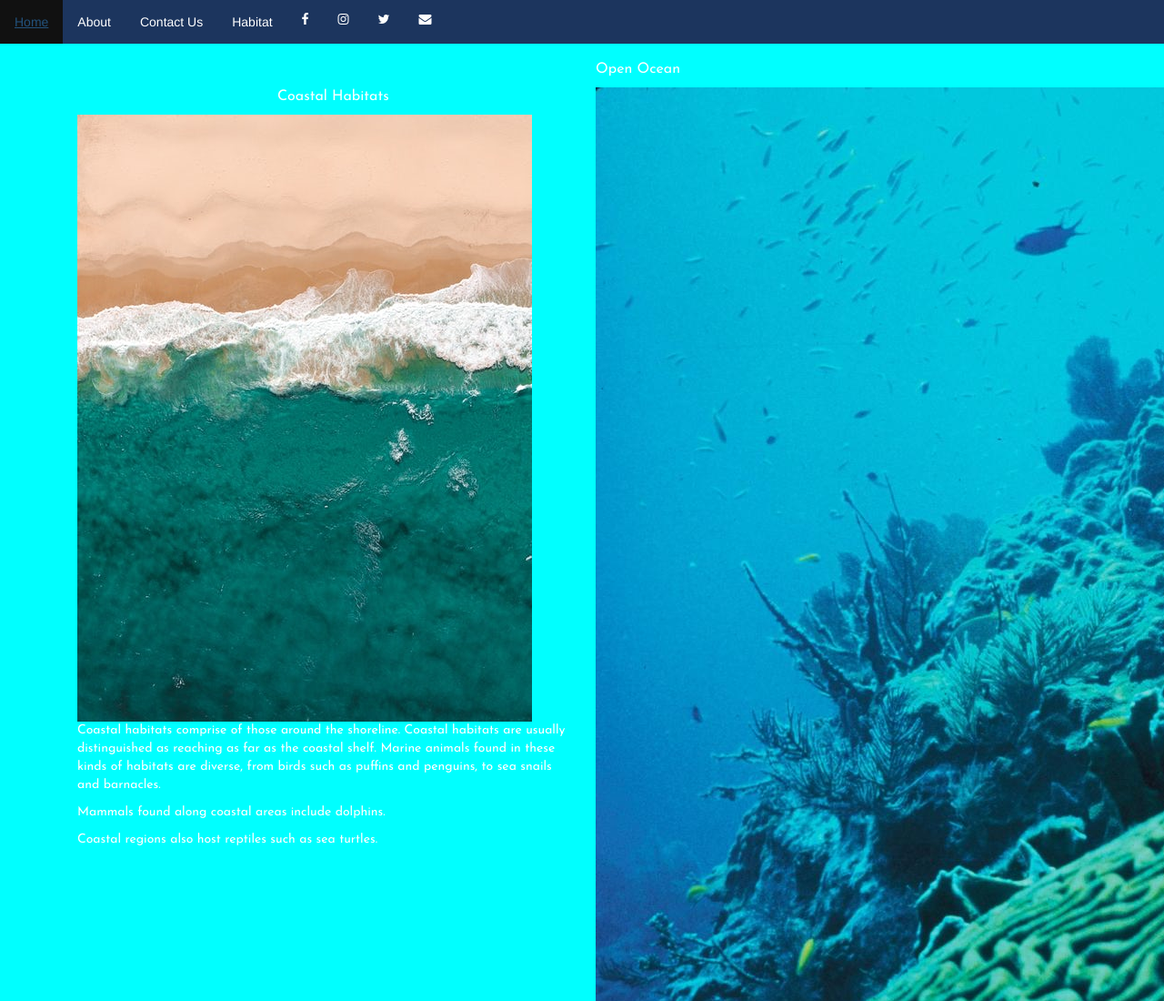
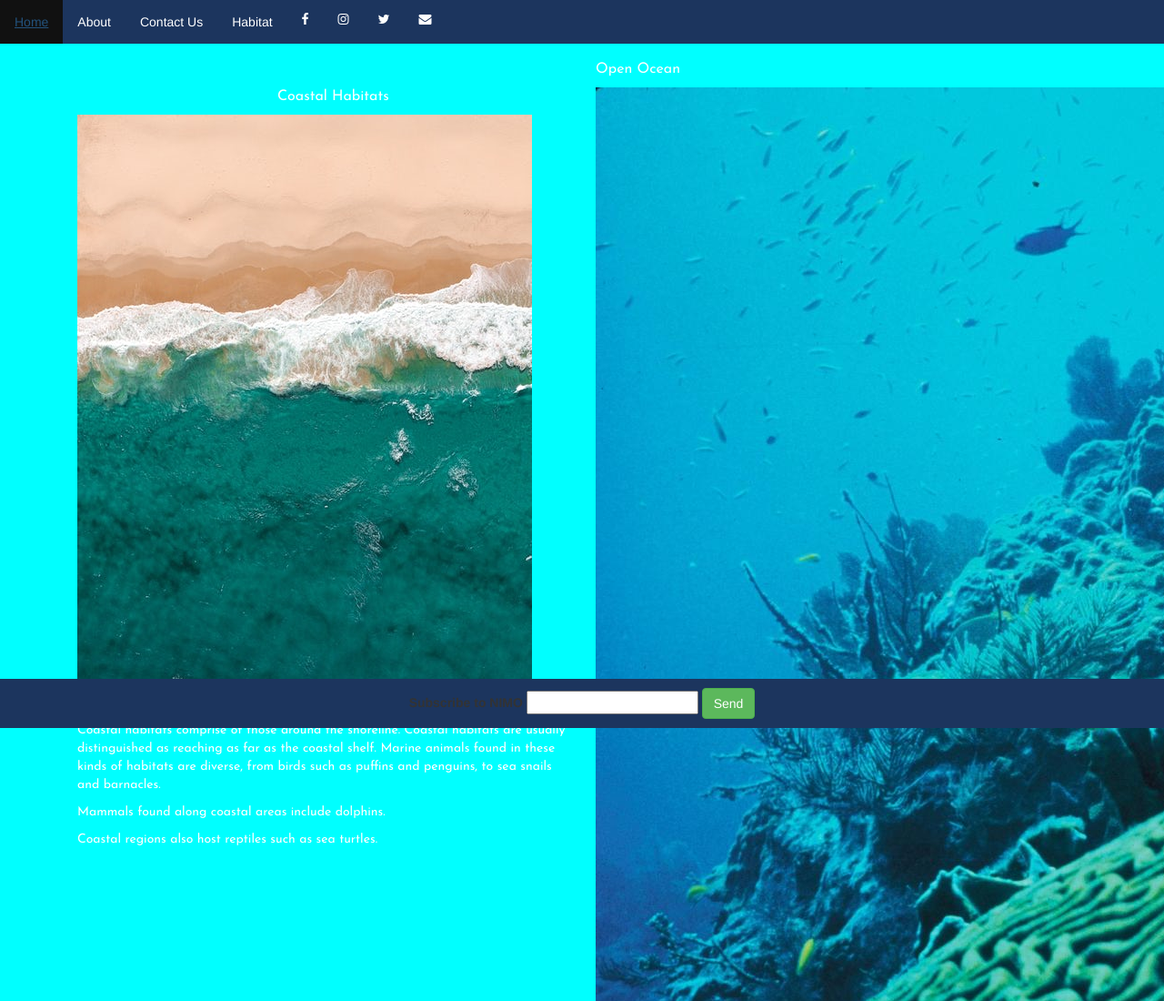
Before and after one commit to ImogenSmith15/NIMO, a plain HTML site: page Habitat.html in a window 1280 px wide. Shown: the top 1100 px of the page at 91% size. Drawn offline with Linux system fonts and the light colour scheme.

Commit message:
footer add on to habitat

```diff
--- a/Habitat.html
+++ b/Habitat.html
@@ -56,6 +56,14 @@
     </div>
   </div>
 </div>
+<!--footer-->
+<div class="footer">
+  <form role='form'>
+    <label for="email">Subscribe to NIMO</label>
+    <input id="input" type="text" name="email" >
+    <button id="button" class="btn btn-success" type="submit">Send</button>
+  </form>
+</div>
 <script
   src="JQuery/jquery-3.3.1.min.js"></script
   >
```
